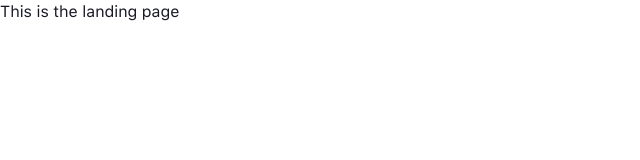
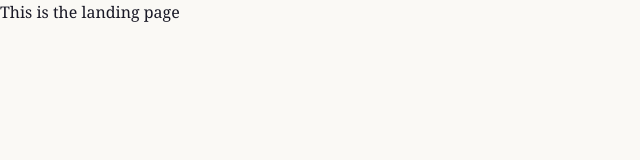
Before and after one commit to ivanreeve/upspace, a Next.js app: page / in a window 1280 px wide. Shown: the top 160 px of the page, without its empty margins (0-640 px from the left). Built offline with nearby package versions, Linux system fonts and the light colour scheme.

Commit message:
style: change bg color

```diff
--- a/src/app/globals.css
+++ b/src/app/globals.css
@@ -192,7 +192,7 @@
 
 :root {
   --radius: 8px;
-  --background: oklch(1 0 0);
+  --background: oklch(0.9818 0.0054 95.1);
   --foreground: oklch(0.2155 0.0254 284.06);
   --card: oklch(1 0 0);
   --card-foreground: oklch(0.145 0 0);
@@ -223,7 +223,7 @@
   --sidebar-accent-foreground: oklch(0.205 0 0);
   --sidebar-border: oklch(0.922 0 0);
   --sidebar-ring: oklch(0.708 0 0);
-  --font-sf: "SF Pro Text", system-ui, "Apple Color Emoji", "Segoe UI Emoji", "Noto Color Emoji", sans-serif;
+  --font-sf: "SF Pro Text";
 }
 
 .dark {
@@ -267,8 +267,17 @@
 
 @layer base {
   html {
-    font-family: var(--font-sf);
+    font-family: var(--font-serif);
     font-weight: 400;
+  }
+
+  h1,
+  h2,
+  h3,
+  h4,
+  h5,
+  h6 {
+    font-weight: 700;
   }
 
   * {
```
